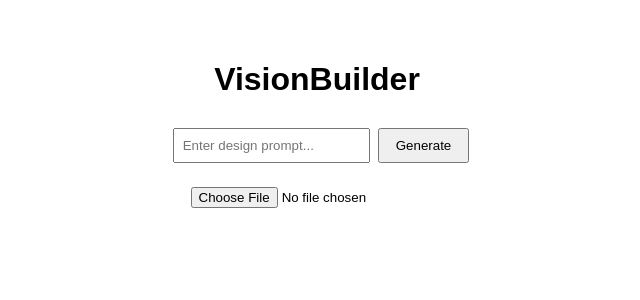
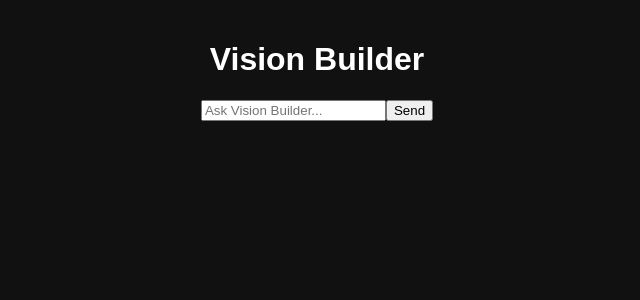
Before and after one commit to vcamino49/visionbuilder-frontend, a React (Create React App) app: page / in a window 1280 px wide. Shown: the top 300 px of the page, without its empty margins (323-963 px from the left). Built offline with nearby package versions, Linux system fonts and the light colour scheme; the HTML template or start-up script is replaced by a standard one.

Commit message:
Add files via upload

```diff
--- a/public/index.html
+++ b/public/index.html
@@ -1,10 +1,9 @@
-
 <!DOCTYPE html>
 <html lang="en">
 <head>
   <meta charset="UTF-8" />
   <meta name="viewport" content="width=device-width, initial-scale=1.0"/>
-  <title>VisionBuilder</title>
+  <title>Vision Builder</title>
 </head>
 <body>
   <div id="root"></div>
--- a/src/App.css
+++ b/src/App.css
@@ -1,13 +1,37 @@
+body {
+  font-family: sans-serif;
+  margin: 0;
+  padding: 0;
+  background: #111;
+  color: white;
+}
 
 .App {
   text-align: center;
-  padding: 2rem;
-  font-family: Arial, sans-serif;
+  padding: 20px;
 }
-input {
-  padding: 0.5rem;
-  margin: 0.5rem;
+
+.chat {
+  max-width: 600px;
+  margin: 0 auto 20px;
+  text-align: left;
 }
-button {
-  padding: 0.5rem 1rem;
+
+.message {
+  margin: 10px 0;
 }
+
+.message.user {
+  color: #0f0;
+}
+
+.message.assistant {
+  color: #0ff;
+}
+
+.response-img {
+  display: block;
+  max-width: 100%;
+  margin: 20px auto;
+  border: 2px solid #444;
+}
--- a/src/App.js
+++ b/src/App.js
@@ -1,45 +1,47 @@
-
-import React, { useState } from 'react';
-import './App.css';
+import React, { useState } from "react";
+import "./App.css";
 
 function App() {
-  const [prompt, setPrompt] = useState('');
-  const [result, setResult] = useState(null);
+  const [messages, setMessages] = useState([]);
+  const [input, setInput] = useState("");
   const [image, setImage] = useState(null);
+  const [loading, setLoading] = useState(false);
 
-  const handleGenerate = async () => {
-    const res = await fetch('YOUR_BACKEND_URL/api/generate', {
-      method: 'POST',
-      headers: { 'Content-Type': 'application/json' },
-      body: JSON.stringify({ prompt })
+  const handleSend = async () => {
+    if (!input.trim()) return;
+    setMessages([...messages, { role: "user", content: input }]);
+    setLoading(true);
+    const res = await fetch("https://back-end-done.onrender.com/api/generate", {
+      method: "POST",
+      headers: { "Content-Type": "application/json" },
+      body: JSON.stringify({ prompt: input })
     });
     const data = await res.json();
-    setResult(data);
-  };
-
-  const handleUpload = async (e) => {
-    const file = e.target.files[0];
-    const formData = new FormData();
-    formData.append('image', file);
-
-    const res = await fetch('YOUR_BACKEND_URL/api/upload', {
-      method: 'POST',
-      body: formData
-    });
-    const data = await res.json();
-    setImage(data.imageUrl);
+    if (data.text) setMessages(msgs => [...msgs, { role: "assistant", content: data.text }]);
+    if (data.image_url) setImage(data.image_url);
+    setInput("");
+    setLoading(false);
   };
 
   return (
     <div className="App">
-      <h1>VisionBuilder</h1>
-      <input value={prompt} onChange={e => setPrompt(e.target.value)} placeholder="Enter design prompt..." />
-      <button onClick={handleGenerate}>Generate</button>
-      <br />
-      <input type="file" onChange={handleUpload} />
-      <br />
-      {result && <div><h3>Response:</h3><p>{result.text}</p><img src={result.image_url} alt="Generated" width="300" /></div>}
-      {image && <div><h3>Uploaded Image:</h3><img src={image} alt="Uploaded" width="300" /></div>}
+      <h1>Vision Builder</h1>
+      <div className="chat">
+        {messages.map((msg, i) => (
+          <div key={i} className={`message ${msg.role}`}>
+            <strong>{msg.role === "user" ? "You" : "Vision Builder"}:</strong> {msg.content}
+          </div>
+        ))}
+        {image && <img src={image} alt="Generated" className="response-img" />}
+      </div>
+      <input
+        value={input}
+        onChange={e => setInput(e.target.value)}
+        placeholder="Ask Vision Builder..."
+      />
+      <button onClick={handleSend} disabled={loading}>
+        {loading ? "Thinking..." : "Send"}
+      </button>
     </div>
   );
 }
```
Also changed, not shown: package.json (+2 -5 lines), src/index.js (added, +7 -0 lines).
